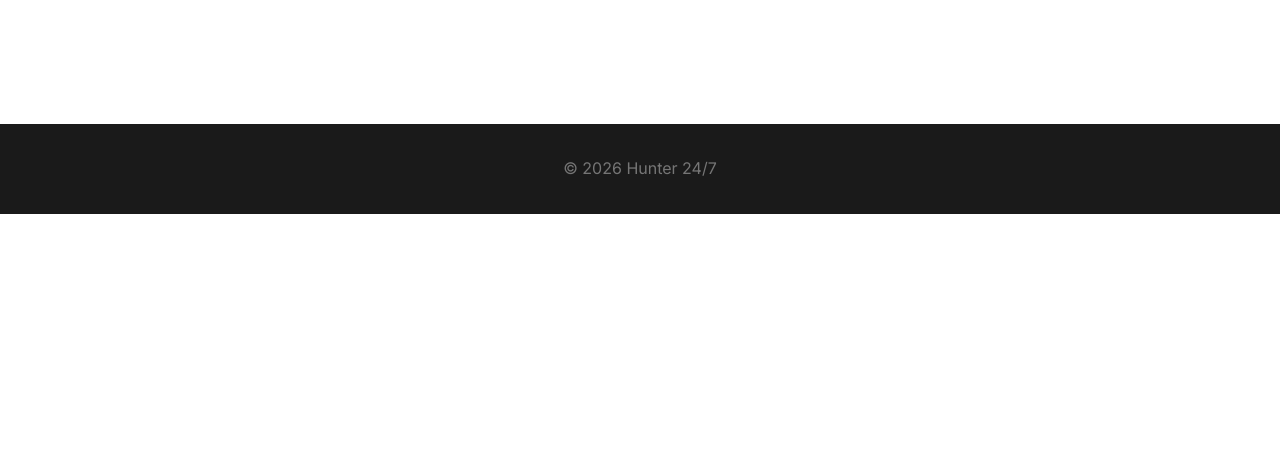
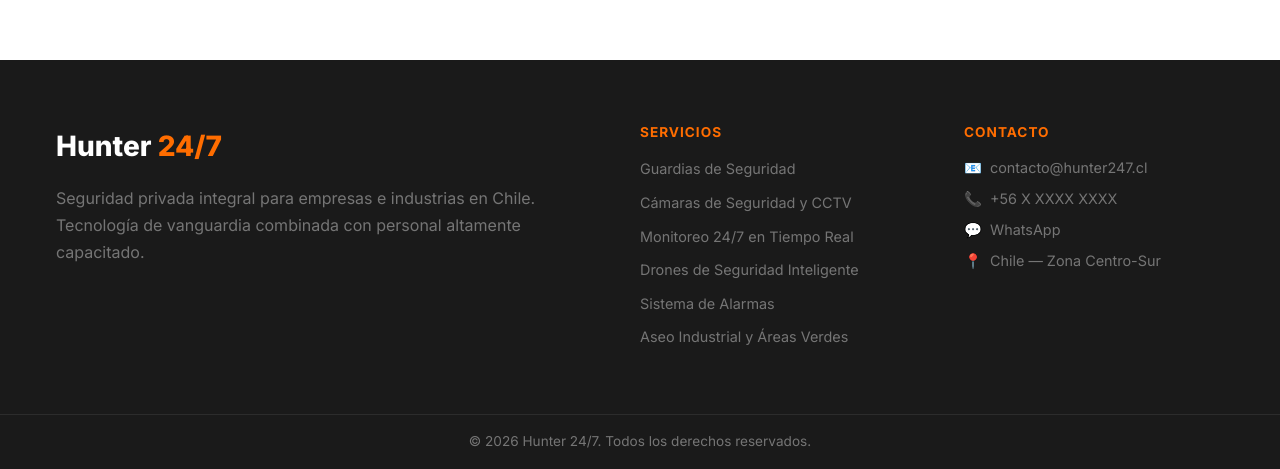
Before and after one commit to Lil-Biw/hunter24-7, an Angular app: page / in a window 1280 px wide. Shown: the part 670-1139 px from the top of the page. Before the commit the page ends 884 px from the top, so only its background shows below. Built offline with nearby package versions, Linux system fonts and the light colour scheme.

Commit message:
feat: add footer with dynamic service links and contact info

```diff
--- /dev/null
+++ b/src/app/shared/components/footer/footer.component.html
@@ -0,0 +1,49 @@
+<footer class="footer">
+  <div class="container footer-grid">
+
+    <div class="footer-brand">
+      <div class="footer-logo">Hunter <span>24/7</span></div>
+      <p>Seguridad privada integral para empresas e industrias en Chile. Tecnología de vanguardia combinada con personal altamente capacitado.</p>
+    </div>
+
+    <div class="footer-col">
+      <h4>Servicios</h4>
+      <ul>
+        @for (service of services; track service.slug) {
+          <li>
+            <a [routerLink]="['/servicios', service.slug]">{{ service.name }}</a>
+          </li>
+        }
+      </ul>
+    </div>
+
+    <div class="footer-col">
+      <h4>Contacto</h4>
+      <ul class="contact-list">
+        <li>
+          <span>📧</span>
+          <a [href]="'mailto:' + contactInfo.email">{{ contactInfo.email }}</a>
+        </li>
+        <li>
+          <span>📞</span>
+          <a [href]="'tel:' + contactInfo.phone">{{ contactInfo.phone }}</a>
+        </li>
+        <li>
+          <span>💬</span>
+          <a [href]="'https://wa.me/' + contactInfo.whatsapp" target="_blank" rel="noopener">WhatsApp</a>
+        </li>
+        <li>
+          <span>📍</span>
+          <span>{{ contactInfo.address }}</span>
+        </li>
+      </ul>
+    </div>
+
+  </div>
+
+  <div class="footer-bottom">
+    <div class="container">
+      <p>© {{ currentYear }} Hunter 24/7. Todos los derechos reservados.</p>
+    </div>
+  </div>
+</footer>
--- /dev/null
+++ b/src/app/shared/components/footer/footer.component.scss
@@ -0,0 +1,83 @@
+@use '../../../../styles/variables' as *;
+@use '../../../../styles/mixins' as *;
+
+.footer {
+  background: $color-bg-dark;
+  color: $color-text-light;
+  padding-top: $spacing-xl;
+}
+
+.footer-grid {
+  display: grid;
+  grid-template-columns: 2fr 1fr 1fr;
+  gap: $spacing-xl;
+  padding-bottom: $spacing-xl;
+
+  @include responsive(tablet) {
+    grid-template-columns: 1fr;
+    gap: $spacing-lg;
+  }
+}
+
+.footer-logo {
+  font-size: 1.75rem;
+  font-weight: 800;
+  margin-bottom: $spacing-md;
+
+  span { color: $color-primary-light; }
+}
+
+.footer-brand p {
+  color: $color-text-muted;
+  line-height: 1.7;
+  margin: 0;
+}
+
+.footer-col {
+  h4 {
+    color: $color-primary-light;
+    font-size: 0.85rem;
+    font-weight: 700;
+    text-transform: uppercase;
+    letter-spacing: 1px;
+    margin-bottom: $spacing-md;
+  }
+
+  ul {
+    list-style: none;
+    padding: 0;
+    margin: 0;
+    display: flex;
+    flex-direction: column;
+    gap: $spacing-sm;
+  }
+
+  a {
+    color: $color-text-muted;
+    text-decoration: none;
+    font-size: 0.9rem;
+    transition: color $transition-speed;
+
+    &:hover { color: $color-primary-light; }
+  }
+}
+
+.contact-list li {
+  display: flex;
+  gap: $spacing-sm;
+  align-items: flex-start;
+  color: $color-text-muted;
+  font-size: 0.9rem;
+}
+
+.footer-bottom {
+  border-top: 1px solid $color-bg-medium;
+  padding: $spacing-md 0;
+
+  p {
+    color: $color-text-muted;
+    font-size: 0.85rem;
+    text-align: center;
+    margin: 0;
+  }
+}
--- a/src/app/shared/components/footer/footer.component.ts
+++ b/src/app/shared/components/footer/footer.component.ts
@@ -1,8 +1,23 @@
 import { Component } from '@angular/core';
+import { RouterLink } from '@angular/router';
+import { SERVICES } from '../../../core/data/services.data';
 
 @Component({
   selector: 'app-footer',
   standalone: true,
-  template: `<footer style="background:#1A1A1A;color:#757575;text-align:center;padding:32px;margin-top:64px;">© 2026 Hunter 24/7</footer>`,
+  imports: [RouterLink],
+  templateUrl: './footer.component.html',
+  styleUrl: './footer.component.scss',
 })
-export class FooterComponent {}
+export class FooterComponent {
+  services = SERVICES;
+  currentYear = new Date().getFullYear();
+
+  // TODO: backend - load contact info from server config
+  contactInfo = {
+    email: 'contacto@hunter247.cl',
+    phone: '+56 X XXXX XXXX',
+    whatsapp: '56XXXXXXXXX',
+    address: 'Chile — Zona Centro-Sur',
+  };
+}
```
